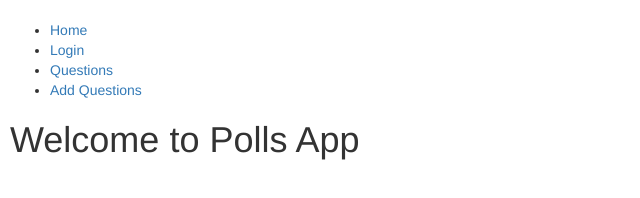
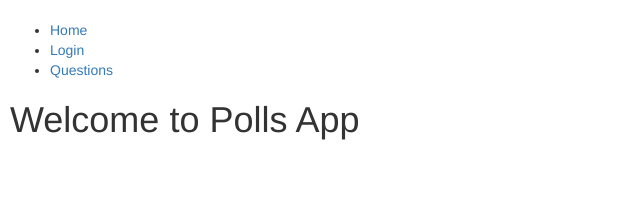
Before and after one commit to DesmondMM/Django_Rest_Framework_Angular_Tutorial, a website: page app/index.html in a window 1280 px wide. Shown: the whole page, without its empty margins (0-640 px from the left). Drawn offline with nearby package versions, Linux system fonts and the light colour scheme; some packages are replaced by stand-ins of ours.

Commit message:
Edited index.html

```diff
--- a/app/index.html
+++ b/app/index.html
@@ -24,7 +24,7 @@
    <li><a href="#/">Home</a> </li>
    <li><a href="#/login">Login</a> </li>
    <li><a href="#/questions">Questions</a> </li>
-   <li><a href="#/add">Add Questions</a> </li>
+
  </ul>
   <div ng-view></div>
 
```
